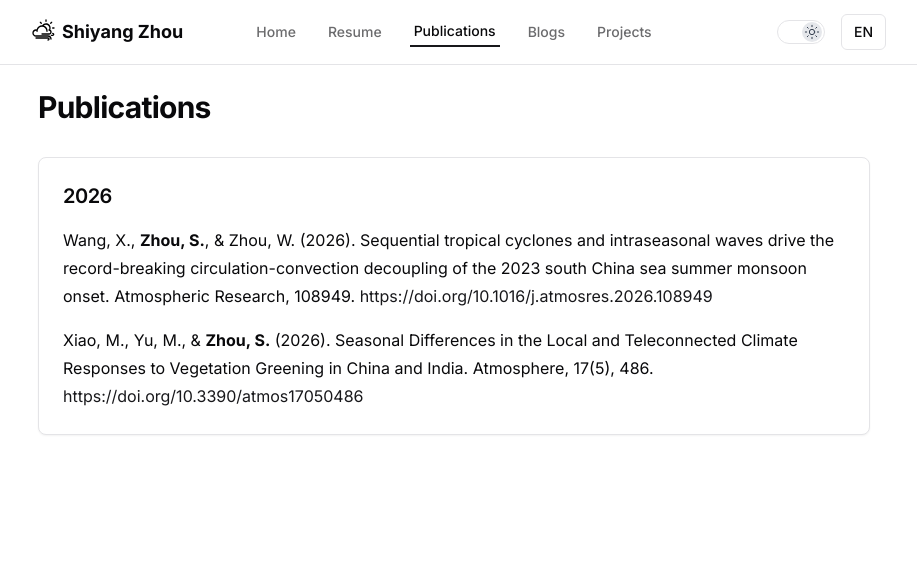
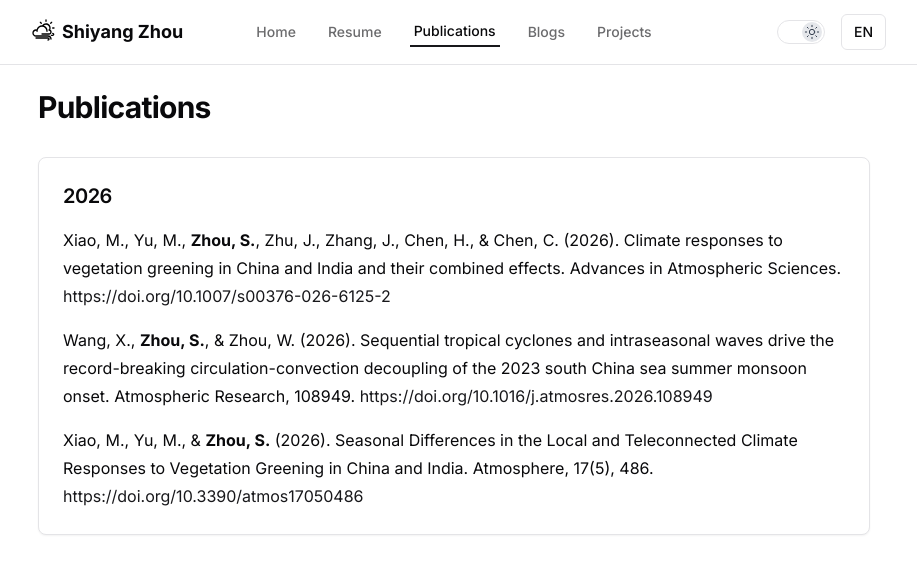
Before and after one commit to zsy1207/zsy1207.github.io, a Next.js app: page /publications in a window 1280 px wide. Shown: the top 574 px of the page, without its empty margins (186-1103 px from the left). Built offline with nearby package versions, Linux system fonts and the light colour scheme.

Commit message:
Add 2026 publication entry with highlighted Zhou, S.

```diff
--- a/app/(routes)/publications/page.tsx
+++ b/app/(routes)/publications/page.tsx
@@ -20,6 +20,22 @@ export default function PublicationsPage() {
     {
       year: "2026",
       publications: [
+        {
+          citation: (
+            <>
+              Xiao, M., Yu, M., <strong>Zhou, S.</strong>, Zhu, J., Zhang, J., Chen, H., &amp; Chen, C. (2026). Climate responses to
+              vegetation greening in China and India and their combined effects. Advances in Atmospheric Sciences.{" "}
+              <a
+                href="https://doi.org/10.1007/s00376-026-6125-2"
+                target="_blank"
+                rel="noopener noreferrer"
+                className="text-primary hover:underline"
+              >
+                https://doi.org/10.1007/s00376-026-6125-2
+              </a>
+            </>
+          ),
+        },
         {
           citation: (
             <>
```
